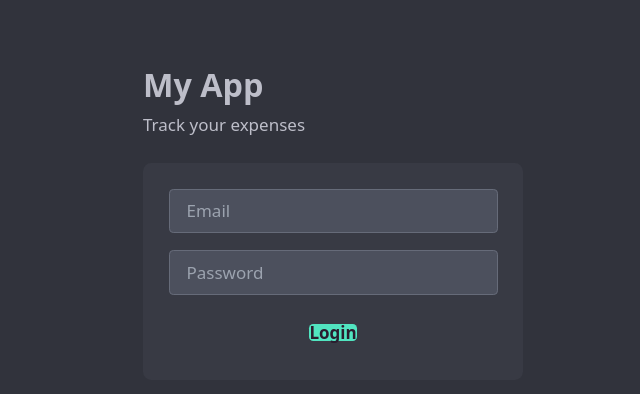
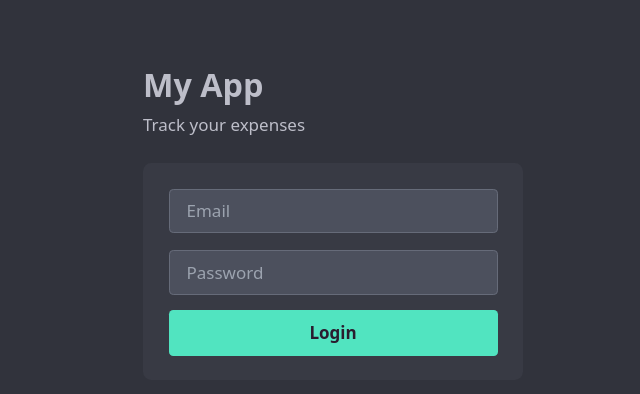
Before and after one commit to hamdirizal/expense-tracker-react, a React (Vite) app: page /login in a window 1280 px wide. Shown: the top 394 px of the page, without its empty margins (307-947 px from the left). Built offline with nearby package versions, Linux system fonts and the light colour scheme; no server answers.

Commit message:
Update style

```diff
--- a/src/components/LoginBox.tsx
+++ b/src/components/LoginBox.tsx
@@ -60,6 +60,8 @@ const LoginBox = () => {
               <LoadingSpinner isOverlayed={false} />
             ) : (
               <Button
+                size="regular"
+                isFullWidth={true}
                 onClick={() => {}}
                 variant="primary"
                 type="submit"
```
